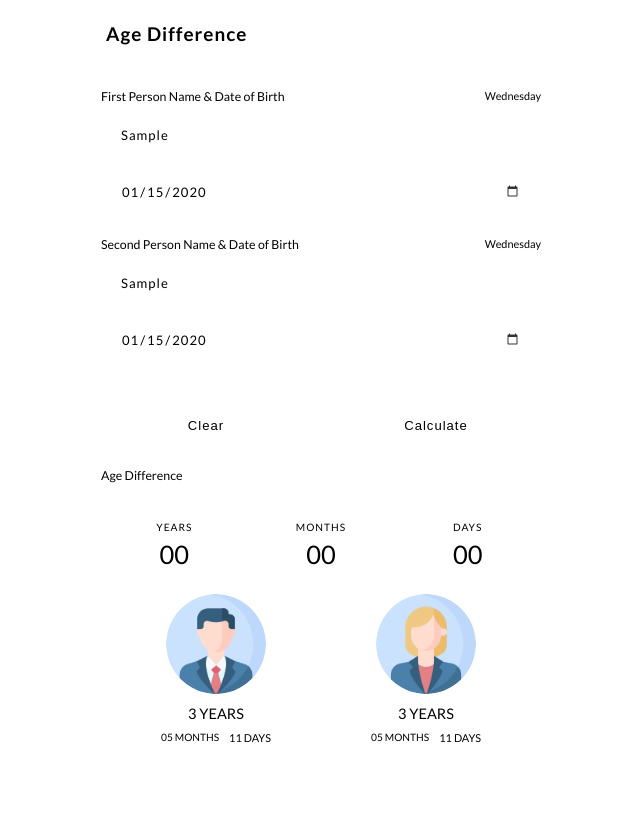
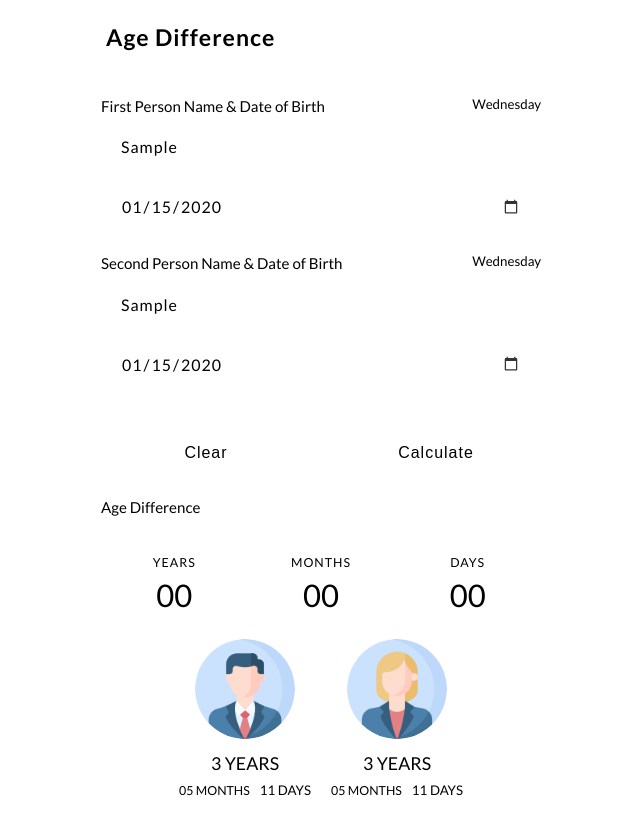
Before and after one commit to Rajiv-0920/Age-Calculator, a plain HTML site: page ageDifference.html in a window 1280 px wide. Both pictures are taken after typing "Sample", "2020-01-15", "Sample", "2020-01-15" into the empty fields and a click on the button "Calculate". Shown: the whole page, without its empty margins (319-959 px from the left). Drawn offline with Linux system fonts and the light colour scheme.

Commit message:
initial files

```diff
--- a/JS/familyAgeCalculator.js
+++ b/JS/familyAgeCalculator.js
@@ -106,6 +106,7 @@ deleteBtn.addEventListener("click", () => {
   const newdetails = details.filter((member, index) => {
     return index !== person.itemNo ? true : false;
   });
+  localStorage.setItem("personInfo", JSON.stringify(""));
   localStorage.setItem("details", JSON.stringify(newdetails));
   location.href = "http://127.0.0.1:3000/addFamily.html";
 });
@@ -363,9 +364,7 @@ function updateData(e) {
   title.textContent =
     checkedOptions === "anniversary" ? "Anniversary" : "Date of Birth";
 
-  console.log(updateCurrentInfo.name);
   localStorage.setItem("personInfo", JSON.stringify(updateCurrentInfo));
-  console.log(updateCurrentInfo.name);
 
   // Updating Outer Container
 
@@ -390,7 +389,6 @@ function updateData(e) {
     }
     return person;
   });
-  console.log(infoUpdated);
   localStorage.setItem("details", JSON.stringify(infoUpdated));
 }
 function nextYearBirthDate(memberBirth) {
--- a/css/addFamily.css
+++ b/css/addFamily.css
@@ -108,7 +108,7 @@
   box-sizing: border-box;
 }
 html {
-  font-size: 45.5%;
+  font-size: 55.5%;
   line-height: 1.5;
 }
 body {
--- a/css/ageCalculator.css
+++ b/css/ageCalculator.css
@@ -108,7 +108,7 @@
 }
 html {
   line-height: 1.5;
-  font-size: 45.5%;
+  font-size: 55.5%;
 }
 body {
   min-height: 100vh;
@@ -118,7 +118,6 @@ body {
   font-family: "Lato", sans-serif;
   align-items: center;
   font-size: 1.5rem;
-  overflow-x: hidden;
 }
 
 .container {
@@ -128,6 +127,8 @@ body {
   display: flex;
   flex-direction: column;
   gap: 20px;
+  position: relative;
+  overflow: hidden;
 }
 .currentDate,
 .dateBirth {
@@ -309,7 +310,9 @@ p.main-header-title {
   opacity: 0;
   visibility: hidden;
   transition: 0.3s;
-  width: max-content;
+  text-align: center;
+  width: 300px;
+  overflow: hidden;
 }
 .message.show {
   position: absolute;
--- a/css/ageDifference.css
+++ b/css/ageDifference.css
@@ -108,7 +108,7 @@
 }
 html {
   line-height: 1.5;
-  font-size: 45.5%;
+  font-size: 55.5%;
 }
 body {
   min-height: 100vh;
@@ -268,7 +268,7 @@ p.main-header-title {
   margin-top: 20px;
   display: flex;
   grid-column: 1/4;
-  gap: 100px;
+  gap: 20px;
   justify-self: center;
   justify-content: space-between;
 }
--- a/css/person-details.css
+++ b/css/person-details.css
@@ -108,7 +108,7 @@
   box-sizing: border-box;
 }
 html {
-  font-size: 45.5%;
+  font-size: 55.5%;
   line-height: 1.5;
 }
 body {
--- a/css/style.css
+++ b/css/style.css
@@ -108,7 +108,7 @@
 }
 html {
   line-height: 1.5;
-  font-size: 45.5%;
+  font-size: 55.5%;
 }
 body {
   min-height: 100vh;
```
Also changed, not shown: JS/addFaimly.js (+4 -4 lines), ageCalculator.html (+3 -3 lines).
